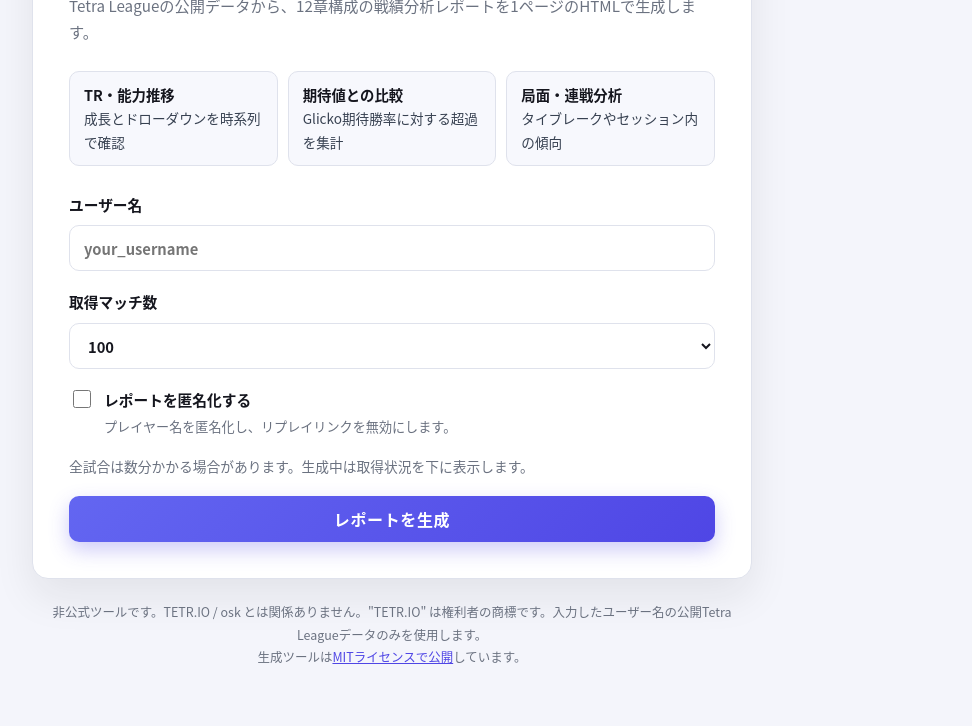
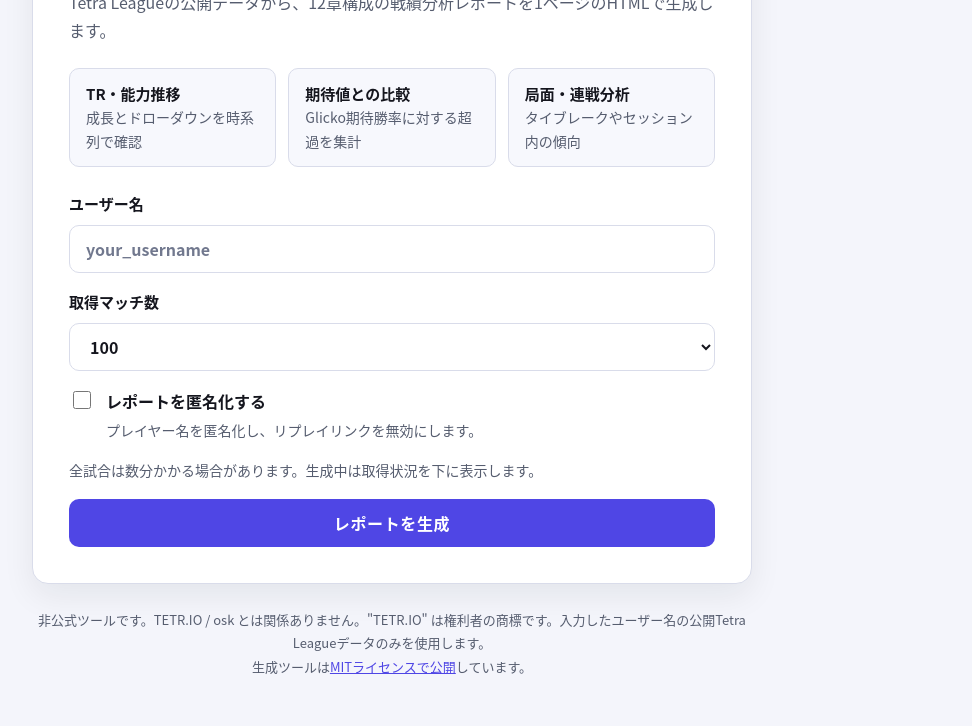
Before and after one commit to 61bi-234469/tetrio_report_app, a website with bundled scripts: page web/public/index.html in a window 1280 px wide. Shown: the part 201-927 px from the top of the page, without its empty margins (248-1220 px from the left). Built offline with nearby package versions, Linux system fonts and the light colour scheme.

Commit message:
Redesign landing page to a token-based light flat style
Rewrite web/public/style.css around CSS custom-property design tokens
(color/spacing/radius/shadow/typography) and flatten the light theme:
drop gradients/dual shadows on the button, add checkbox/button focus
rings, and add a reduced-motion fallback. Layout, markup, and the
report.js hooks are unchanged.

Model: Claude Sonnet 5

```diff
--- a/web/public/style.css
+++ b/web/public/style.css
@@ -1,12 +1,49 @@
 :root {
   color-scheme: light;
-  --ink: #15161e;
-  --muted: #6b7280;
-  --line: #dfe2ec;
-  --accent: #6366f1;
-  --accent-strong: #4f46e5;
-  --panel: #ffffff;
-  --page: #f4f5fb;
+
+  /* color */
+  --color-primary: #4f46e5;
+  --color-primary-hover: #4338ca;
+  --color-accent: #6366f1;
+  --color-bg: #f4f5fb;
+  --color-surface: #ffffff;
+  --color-surface-2: #f7f8fd;
+  --color-text: #15161e;
+  --color-muted: #565d6f;
+  --color-placeholder: #71788e;
+  --color-border: #d9dcea;
+  --color-error: #b91c1c;
+  --color-on-primary: #ffffff;
+  --color-disabled: #9aa2b8;
+  --color-focus-ring: rgba(99, 102, 241, 0.22);
+  --color-spinner-track: rgba(255, 255, 255, 0.45);
+
+  /* spacing */
+  --space-1: 4px;
+  --space-2: 8px;
+  --space-3: 12px;
+  --space-4: 16px;
+  --space-5: 24px;
+  --space-6: 36px;
+  --space-7: 48px;
+  --space-8: 64px;
+
+  /* radius */
+  --radius-s: 10px;
+  --radius-l: 16px;
+
+  /* shadow */
+  --shadow-1: 0 12px 32px rgba(21, 22, 30, 0.07);
+
+  /* typography */
+  --fs-h1: clamp(1.75rem, 4vw, 2.4rem);
+  --fs-eyebrow: 0.78rem;
+  --fs-body: 1rem;
+  --fs-label: 0.9375rem;
+  --fs-note: 0.875rem;
+  --fs-footer: 0.8125rem;
+  --lh-body: 1.75;
+  --lh-heading: 1.3;
 }
 
 * {
@@ -16,99 +53,127 @@
 body {
   margin: 0;
   min-height: 100vh;
-  color: var(--ink);
-  background:
-    radial-gradient(900px 420px at 85% -10%, rgba(99, 102, 241, 0.14), transparent 60%),
-    radial-gradient(700px 380px at -10% 110%, rgba(8, 145, 178, 0.10), transparent 60%),
-    var(--page);
+  color: var(--color-text);
+  background: var(--color-bg);
   font-family: "Noto Sans CJK JP", "Hiragino Kaku Gothic ProN", system-ui, -apple-system, "Segoe UI", sans-serif;
-  line-height: 1.75;
+  font-size: var(--fs-body);
+  line-height: var(--lh-body);
 }
 
 .shell {
-  width: min(720px, calc(100% - 32px));
+  width: min(720px, calc(100% - var(--space-4) * 2));
   margin: 0 auto;
-  padding: 64px 0 48px;
+  padding: var(--space-8) 0 var(--space-7);
 }
 
 .form-panel {
-  background: var(--panel);
-  border: 1px solid var(--line);
-  border-radius: 16px;
-  padding: 36px;
-  box-shadow: 0 18px 40px rgba(21, 22, 30, 0.08);
+  background: var(--color-surface);
+  border: 1px solid var(--color-border);
+  border-radius: var(--radius-l);
+  padding: var(--space-6);
+  box-shadow: var(--shadow-1);
 }
 
 .eyebrow {
-  margin: 0 0 10px;
-  color: var(--accent-strong);
-  font-size: 0.78rem;
+  margin: 0 0 var(--space-2);
+  color: var(--color-primary);
+  font-size: var(--fs-eyebrow);
   font-weight: 700;
   letter-spacing: 0.08em;
   text-transform: uppercase;
 }
 
 h1 {
-  margin: 0 0 10px;
-  font-size: clamp(1.7rem, 4vw, 2.4rem);
+  margin: 0 0 var(--space-2);
+  font-size: var(--fs-h1);
   letter-spacing: 0.01em;
-  line-height: 1.3;
+  line-height: var(--lh-heading);
 }
 
 .tagline {
-  margin: 0 0 26px;
-  color: var(--muted);
-  font-size: 0.95rem;
+  margin: 0 0 var(--space-5);
+  color: var(--color-muted);
+  font-size: var(--fs-body);
+}
+
+.features {
+  margin: 0 0 var(--space-5);
+  padding: 0;
+  list-style: none;
+  display: grid;
+  grid-template-columns: repeat(auto-fit, minmax(200px, 1fr));
+  gap: var(--space-3);
+}
+
+.features li {
+  background: var(--color-surface-2);
+  border: 1px solid var(--color-border);
+  border-radius: var(--radius-s);
+  padding: var(--space-3) var(--space-4);
+  font-size: var(--fs-note);
+  color: var(--color-muted);
+  line-height: 1.7;
+}
+
+.features li b {
+  display: block;
+  color: var(--color-text);
+  font-size: var(--fs-label);
 }
 
 .report-form {
   display: grid;
-  gap: 18px;
+  gap: var(--space-4);
 }
 
 label {
   display: grid;
-  gap: 8px;
+  gap: var(--space-2);
   font-weight: 700;
-  font-size: 0.92rem;
+  font-size: var(--fs-label);
 }
 
 input,
 select,
 button {
   width: 100%;
-  min-height: 46px;
-  border-radius: 10px;
+  min-height: 48px;
+  border-radius: var(--radius-s);
   font: inherit;
+  font-size: var(--fs-body);
 }
 
 input,
 select {
-  border: 1px solid var(--line);
-  padding: 0 14px;
-  background: #fff;
-  color: var(--ink);
+  border: 1px solid var(--color-border);
+  padding: 0 var(--space-4);
+  background: var(--color-surface);
+  color: var(--color-text);
   transition: border-color 0.15s ease, box-shadow 0.15s ease;
+}
+
+input::placeholder {
+  color: var(--color-placeholder);
 }
 
 input:focus,
 select:focus {
   outline: none;
-  border-color: var(--accent);
-  box-shadow: 0 0 0 4px rgba(99, 102, 241, 0.16);
+  border-color: var(--color-accent);
+  box-shadow: 0 0 0 4px var(--color-focus-ring);
 }
 
 .note {
   margin: 0;
-  color: var(--muted);
-  font-size: 0.86rem;
+  color: var(--color-muted);
+  font-size: var(--fs-note);
   line-height: 1.7;
 }
 
 .check {
   display: flex;
   align-items: flex-start;
-  gap: 10px;
+  gap: var(--space-3);
   font-weight: 700;
 }
 
@@ -116,62 +181,73 @@ select:focus {
   width: 18px;
   height: 18px;
   min-height: 0;
-  margin-top: 3px;
+  margin-top: var(--space-1);
   padding: 0;
   flex: 0 0 auto;
-  accent-color: var(--accent);
+  accent-color: var(--color-primary);
   cursor: pointer;
+}
+
+.check input[type="checkbox"]:focus-visible {
+  outline: none;
+  box-shadow: 0 0 0 4px var(--color-focus-ring);
 }
 
 .check-text {
   display: grid;
-  gap: 3px;
+  gap: var(--space-1);
+  font-size: var(--fs-body);
 }
 
 .check-note {
   font-weight: 400;
-  color: var(--muted);
-  font-size: 0.82rem;
-  line-height: 1.6;
+  color: var(--color-muted);
+  font-size: var(--fs-note);
+  line-height: 1.7;
 }
 
 .report-form .error {
-  color: #c2410c;
+  color: var(--color-error);
 }
 
 button {
   border: 0;
-  background: linear-gradient(135deg, var(--accent), var(--accent-strong));
-  color: #fff;
+  background: var(--color-primary);
+  color: var(--color-on-primary);
   font-weight: 700;
-  font-size: 1rem;
   letter-spacing: 0.04em;
   cursor: pointer;
-  transition: filter 0.15s ease, transform 0.15s ease, box-shadow 0.15s ease;
-  box-shadow: 0 8px 20px rgba(79, 70, 229, 0.28);
+  transition: background-color 0.15s ease, transform 0.15s ease;
 }
 
 button:hover {
-  filter: brightness(1.06);
+  background: var(--color-primary-hover);
   transform: translateY(-1px);
-  box-shadow: 0 10px 24px rgba(79, 70, 229, 0.32);
+}
+
+button:active {
+  transform: translateY(0);
+}
+
+button:focus-visible {
+  outline: none;
+  box-shadow: 0 0 0 4px var(--color-focus-ring);
 }
 
 button:disabled {
-  background: #93a1b3;
+  background: var(--color-disabled);
   cursor: wait;
   transform: none;
-  box-shadow: none;
 }
 
 .spinner {
   display: inline-block;
   width: 14px;
   height: 14px;
-  margin-right: 8px;
+  margin-right: var(--space-2);
   vertical-align: -2px;
-  border: 2px solid rgba(255, 255, 255, 0.45);
-  border-top-color: #fff;
+  border: 2px solid var(--color-spinner-track);
+  border-top-color: var(--color-on-primary);
   border-radius: 50%;
   animation: spin 0.9s linear infinite;
 }
@@ -180,49 +256,41 @@ button:disabled {
   to { transform: rotate(360deg); }
 }
 
-.features {
-  margin: 0 0 26px;
-  padding: 0;
-  list-style: none;
-  display: grid;
-  grid-template-columns: repeat(auto-fit, minmax(200px, 1fr));
-  gap: 10px;
-}
-
-.features li {
-  background: #f7f8fd;
-  border: 1px solid var(--line);
-  border-radius: 10px;
-  padding: 10px 14px;
-  font-size: 0.85rem;
-  color: #374151;
-}
-
-.features li b {
-  display: block;
-  color: var(--ink);
-  font-size: 0.9rem;
-}
-
 .page-footer {
-  margin: 22px 4px 0;
-  color: var(--muted);
-  font-size: 0.78rem;
+  margin: var(--space-5) var(--space-1) 0;
+  color: var(--color-muted);
+  font-size: var(--fs-footer);
   line-height: 1.8;
   text-align: center;
 }
 
 .page-footer a {
-  color: var(--accent-strong);
+  color: var(--color-primary);
 }
 
 @media (max-width: 560px) {
   .shell {
-    width: min(100% - 20px, 720px);
-    padding: 24px 0 32px;
+    width: min(720px, calc(100% - var(--space-3) * 2));
+    padding: var(--space-5) 0 var(--space-6);
   }
 
   .form-panel {
-    padding: 24px 20px;
+    padding: var(--space-5) var(--space-4);
   }
 }
+
+@media (prefers-reduced-motion: reduce) {
+  input,
+  select,
+  button {
+    transition: none;
+  }
+
+  button:hover {
+    transform: none;
+  }
+
+  .spinner {
+    animation-duration: 2s;
+  }
+}
```
